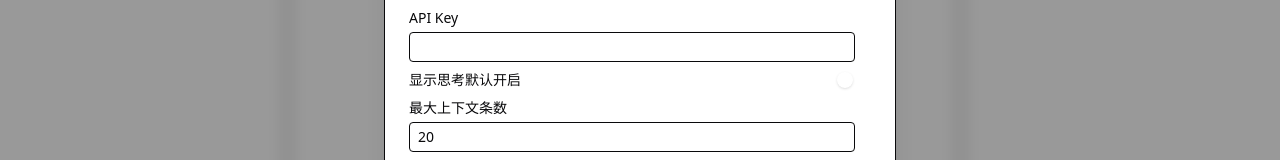
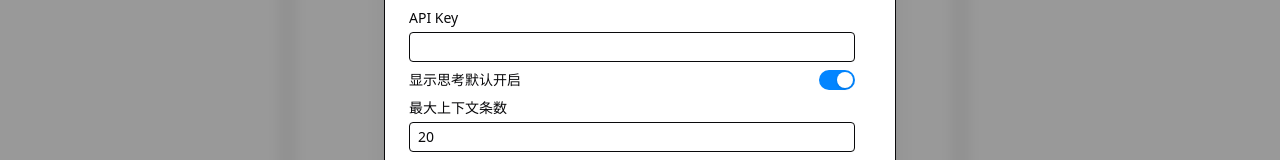
Before and after one commit to HePudding/PudChat, a Next.js app in the folder apps/web/: page / in a window 1280 px wide. Both pictures are taken after a click on the button "设置". Shown: the part 282-442 px from the top of the page. Built offline with nearby package versions, Linux system fonts and the light colour scheme.

Commit message:
fix(web): set switch on color

```diff
--- a/apps/web/src/components/ui/switch.tsx
+++ b/apps/web/src/components/ui/switch.tsx
@@ -10,7 +10,7 @@ const Switch = React.forwardRef<
 >(({ className, ...props }, ref) => (
   <SwitchPrimitives.Root
     className={cn(
-      'peer inline-flex h-5 w-9 shrink-0 cursor-pointer items-center rounded-full border-2 border-transparent transition-colors focus-visible:outline-none focus-visible:ring-2 focus-visible:ring-ring focus-visible:ring-offset-2 disabled:cursor-not-allowed disabled:opacity-50 data-[state=unchecked]:bg-zinc-200 dark:data-[state=unchecked]:bg-zinc-700 data-[state=checked]:bg-primary data-[state=unchecked]:hover:bg-zinc-300 dark:data-[state=unchecked]:hover:bg-zinc-600 data-[state=checked]:hover:bg-primary/90 data-[state=unchecked]:active:bg-zinc-400 dark:data-[state=unchecked]:active:bg-zinc-500 data-[state=checked]:active:bg-primary/75',
+      'peer inline-flex h-5 w-9 shrink-0 cursor-pointer items-center rounded-full border-2 border-transparent transition-colors focus-visible:outline-none focus-visible:ring-2 focus-visible:ring-ring focus-visible:ring-offset-2 disabled:cursor-not-allowed disabled:opacity-50 data-[state=unchecked]:bg-zinc-200 dark:data-[state=unchecked]:bg-zinc-700 data-[state=checked]:bg-[#0285ff] data-[state=unchecked]:hover:bg-zinc-300 dark:data-[state=unchecked]:hover:bg-zinc-600 data-[state=checked]:hover:bg-[#0285ff]/90 data-[state=unchecked]:active:bg-zinc-400 dark:data-[state=unchecked]:active:bg-zinc-500 data-[state=checked]:active:bg-[#0285ff]/75',
       className,
     )}
     {...props}
```
